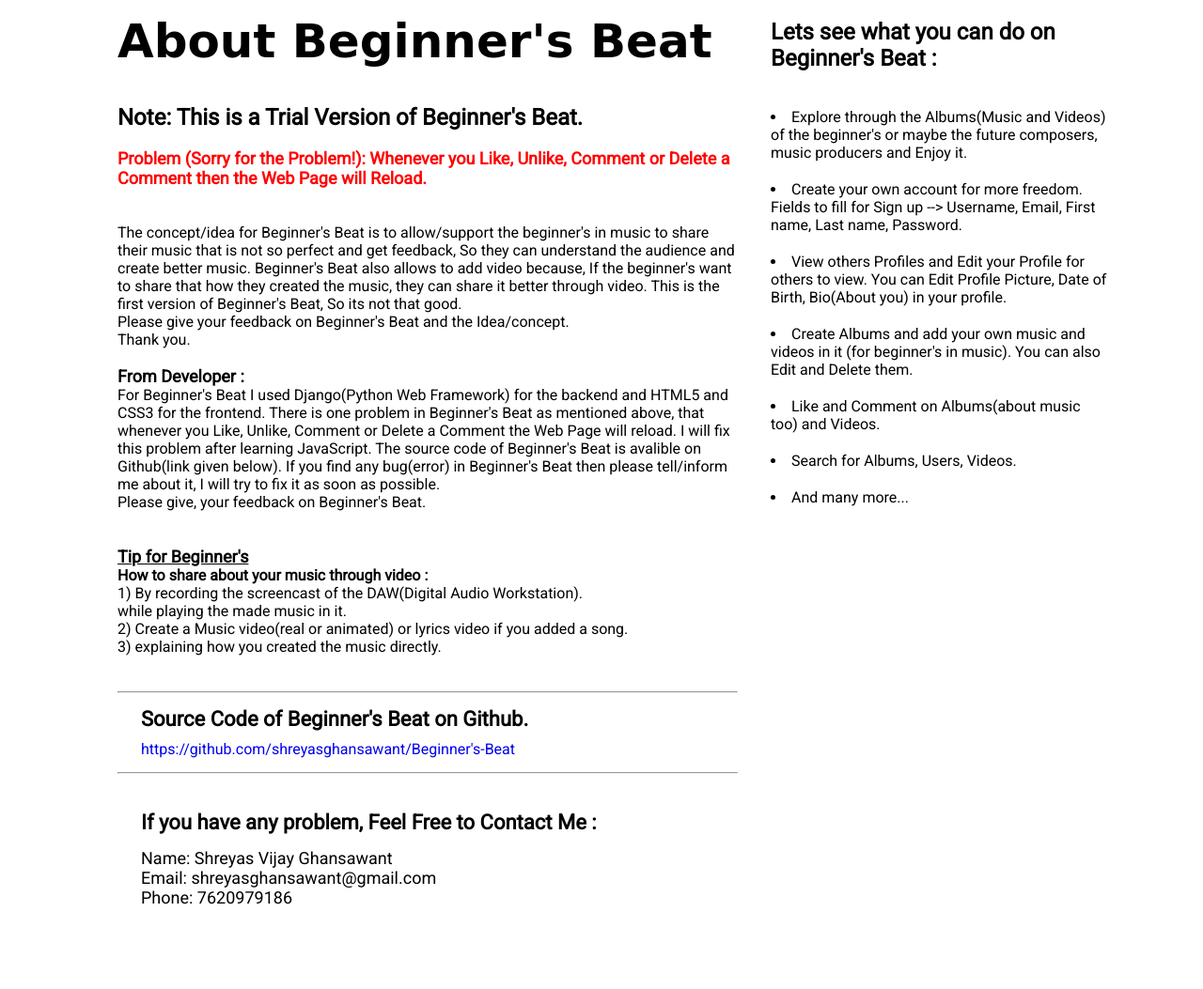
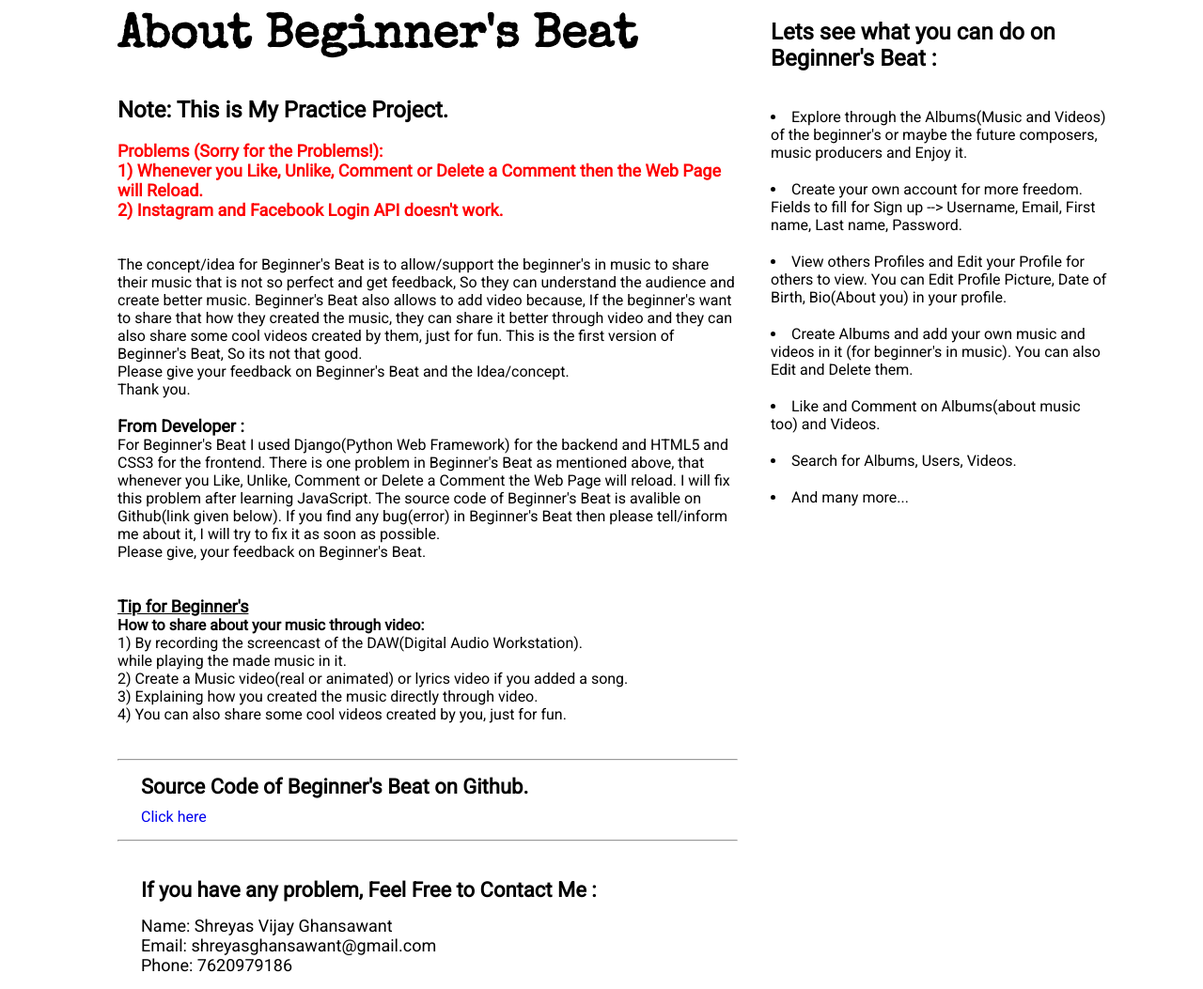
Before and after one commit to shreyasghansawant/Beginners-Beat, a Django app: page /about/ in a window 1280 px wide. Shown: the part 52-1105 px from the top of the page at 94% size. Before the commit the page ends 1015 px from the top, so only its background shows below. Run offline with Django 3.2, Linux system fonts and the light colour scheme.

Commit message:
Update about.html

```diff
--- a/beat/templates/beat/about.html
+++ b/beat/templates/beat/about.html
@@ -1,5 +1,6 @@
 {% include "beat/base.html" %}
 {% load static %}
+<link href="https://fonts.googleapis.com/css?family=Special+Elite" rel="stylesheet">
 <link rel="stylesheet" href="{% static 'beat/about.css' %}">
 
 {% block body %}
@@ -8,9 +9,13 @@
   <div class="about">
     <h3>About Beginner's Beat</h3>
     <br><br>
-    <strong id="note">Note: This is a Trial Version of Beginner's Beat.</strong>
+    <strong id="note">Note: This is My Practice Project.</strong>
     <br><br>
-    <strong id="problem">Problem (Sorry for the Problem!): Whenever you Like, Unlike, Comment or Delete a Comment then the Web Page will Reload.</strong>
+    <strong id="problem">
+        Problems (Sorry for the Problems!): <br>
+        1) Whenever you Like, Unlike, Comment or Delete a Comment then the Web Page will Reload. <br>
+        2) Instagram and Facebook Login API doesn't work.
+    </strong>
     <br><br><br>
     <div id="info">
       <p>
@@ -18,7 +23,8 @@
          in music to share their music that is not so perfect and get feedback,
          So they can understand the audience and create better music.
          Beginner's Beat also allows to add video because, If the beginner's want
-         to share that how they created the music, they can share it better through video.
+         to share that how they created the music, they can share it better through video
+         and they can also share some cool videos created by them, just for fun.
          This is the first version of Beginner's Beat, So its not that good. <br>
          Please give your feedback on Beginner's Beat and the Idea/concept. <br>
          Thank you.
@@ -71,16 +77,17 @@
     </div>
     <br><br>
     <strong id="tip">Tip for Beginner's</strong><br>
-    <strong>How to share about your music through video : </strong><br>
+    <strong>How to share about your music through video: </strong><br>
     1) By recording the screencast of the DAW(Digital Audio Workstation). <br>
     while playing the made music in it. <br>
     2) Create a Music video(real or animated) or lyrics video if you added a song. <br>
-    3) explaining how you created the music directly.
+    3) Explaining how you created the music directly through video. <br>
+    4) You can also share some cool videos created by you, just for fun.
     <br><br><br>
     <hr>
     <div id="source-code">
       <h5>Source Code of Beginner's Beat on Github.</h5>
-      <a href="#">https://github.com/shreyasghansawant/Beginner's-Beat</a>
+      <a href="https://github.com/shreyasghansawant/Beginners-Beat">Click here</a>
     </div>
     <hr><br>
     <div id="contact">
```
